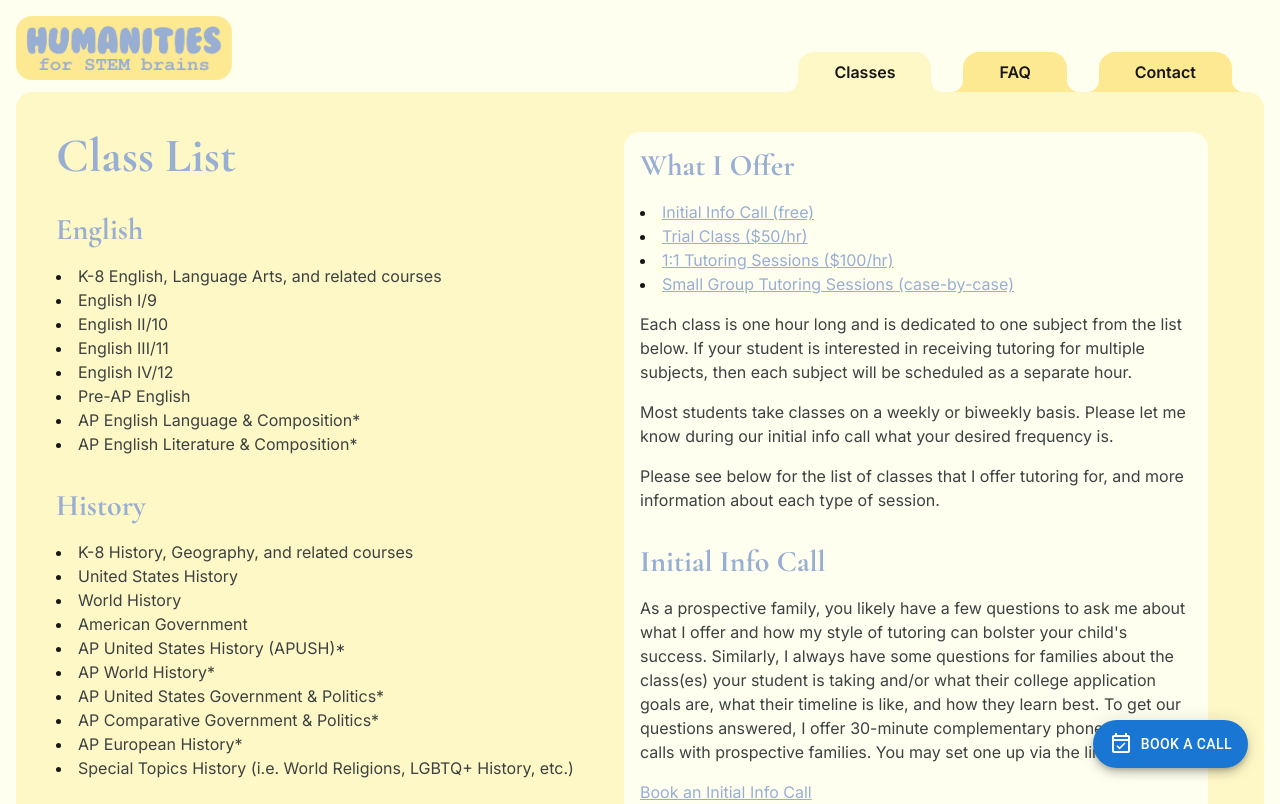
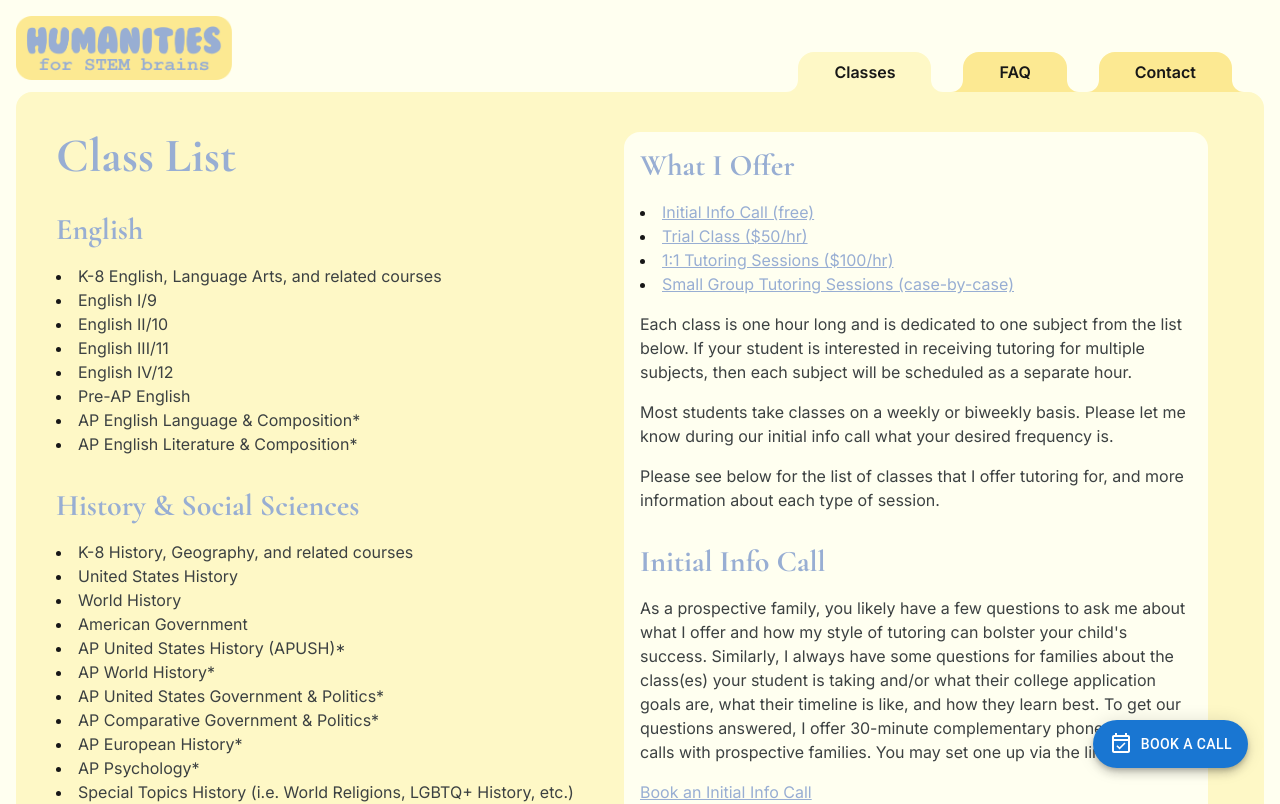
Before and after one commit to bizarrebirds/bizarrebirds.github.io, a Next.js app: page /classes in a window 1280 px wide. Shown: the top 804 px of the page. Built offline with nearby package versions, Linux system fonts and the light colour scheme.

Commit message:
Add psych

```diff
--- a/app/classes/page.tsx
+++ b/app/classes/page.tsx
@@ -19,7 +19,7 @@ export default function ClassesPage() {
                     <li><Description>AP English Literature & Composition*</Description></li>
                 </ul>
 
-                <Subheading>History</Subheading>
+                <Subheading>History & Social Sciences</Subheading>
                 <ul>
                     <li><Description>K-8 History, Geography, and related courses</Description></li>
                     <li><Description>United States History</Description></li>
@@ -30,6 +30,7 @@ export default function ClassesPage() {
                     <li><Description>AP United States Government & Politics*</Description></li>
                     <li><Description>AP Comparative Government & Politics*</Description></li>
                     <li><Description>AP European History*</Description></li>
+                    <li><Description>AP Psychology*</Description></li>
                     <li><Description>Special Topics History (i.e. World Religions, LGBTQ+ History, etc.)</Description></li>
                 </ul>
 
```
